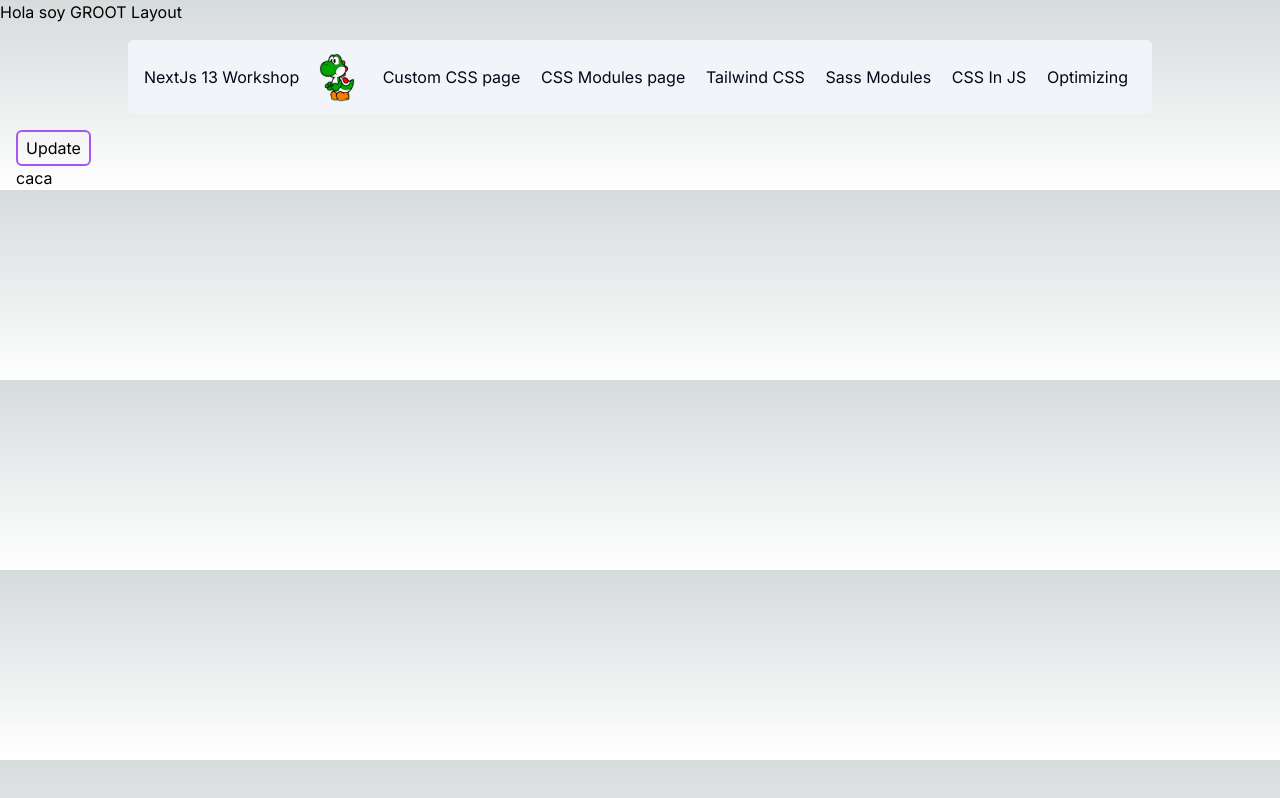
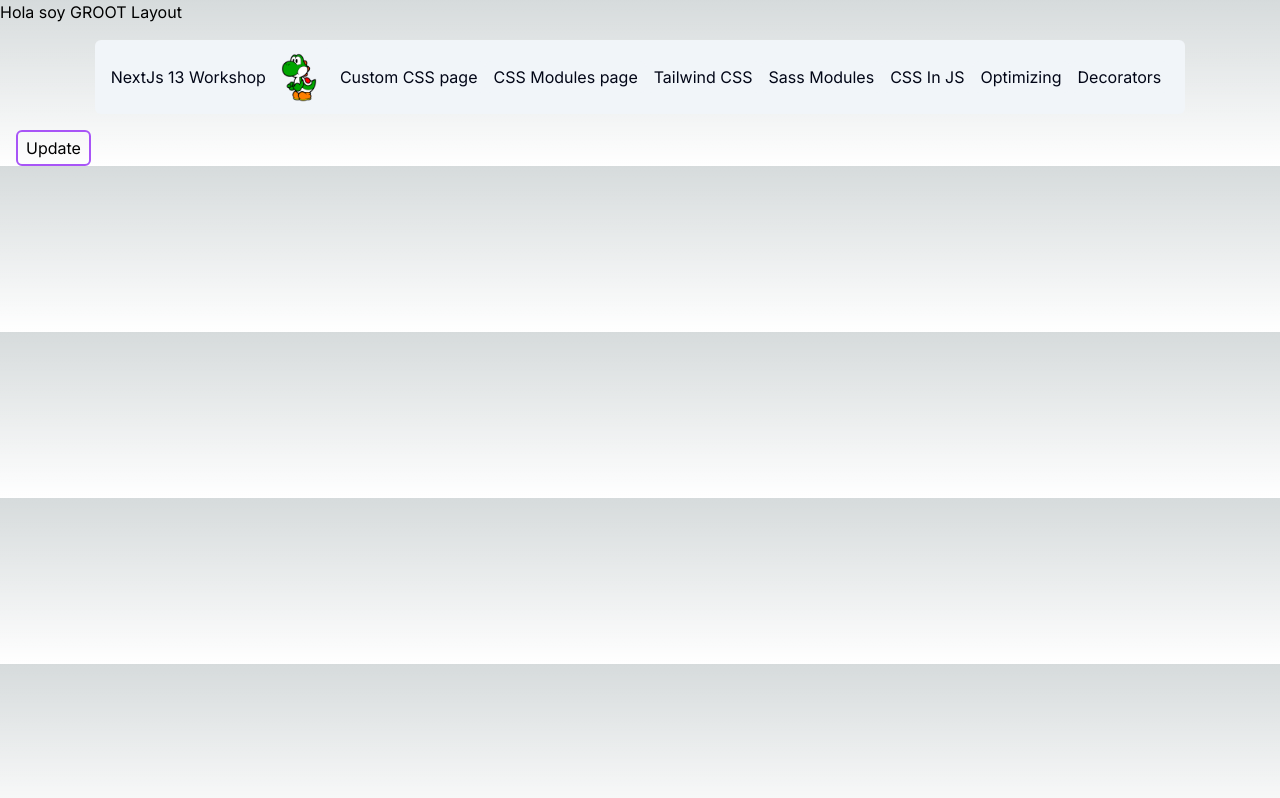
Before and after one commit to anusky/nextjs-13-workshop, a Next.js app: page /user in a window 1280 px wide. Built offline with nearby package versions, Linux system fonts and the light colour scheme.

Commit message:
eighth-session - wip - pre-session

```diff
--- a/app/layout.tsx
+++ b/app/layout.tsx
@@ -32,6 +32,7 @@ export default function RootLayout({
           <Link href="/sass-module">Sass Modules</Link>
           <Link href="/css-in-js">CSS In JS</Link>
           <Link href="/optimizing">Optimizing</Link>
+          <Link href="/user">Decorators</Link>
         </nav>
         <div className={` px-4`}>{children}</div>
         {/* <Script
--- a/app/user/page.tsx
+++ b/app/user/page.tsx
@@ -30,8 +30,6 @@ const UserPage = () => {
   return (
     <div className="font-inter">
       <button onClick={handleOnClickGetName}>Update</button>
-
-      <h2>caca</h2>
     </div>
   );
 };
```
Also changed, not shown: 1 other file (tests, documents, lock files or other folders).
